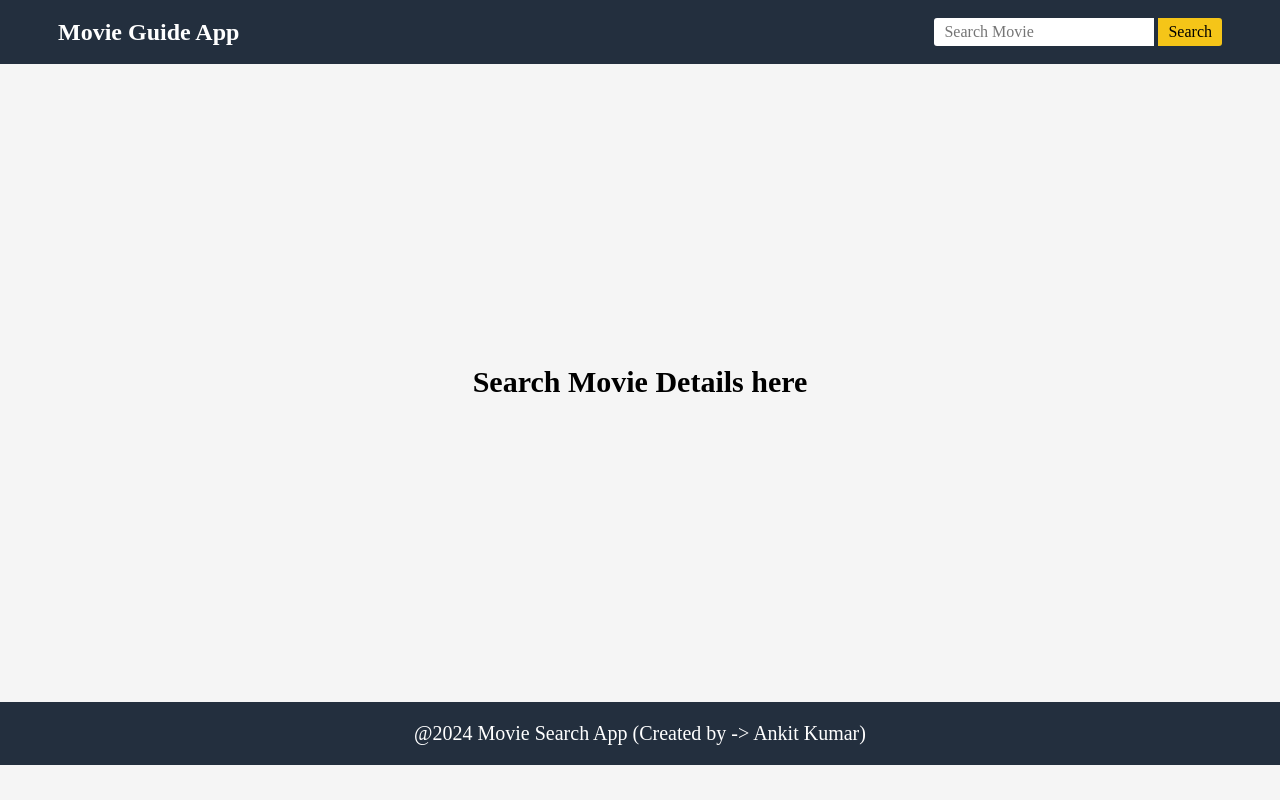
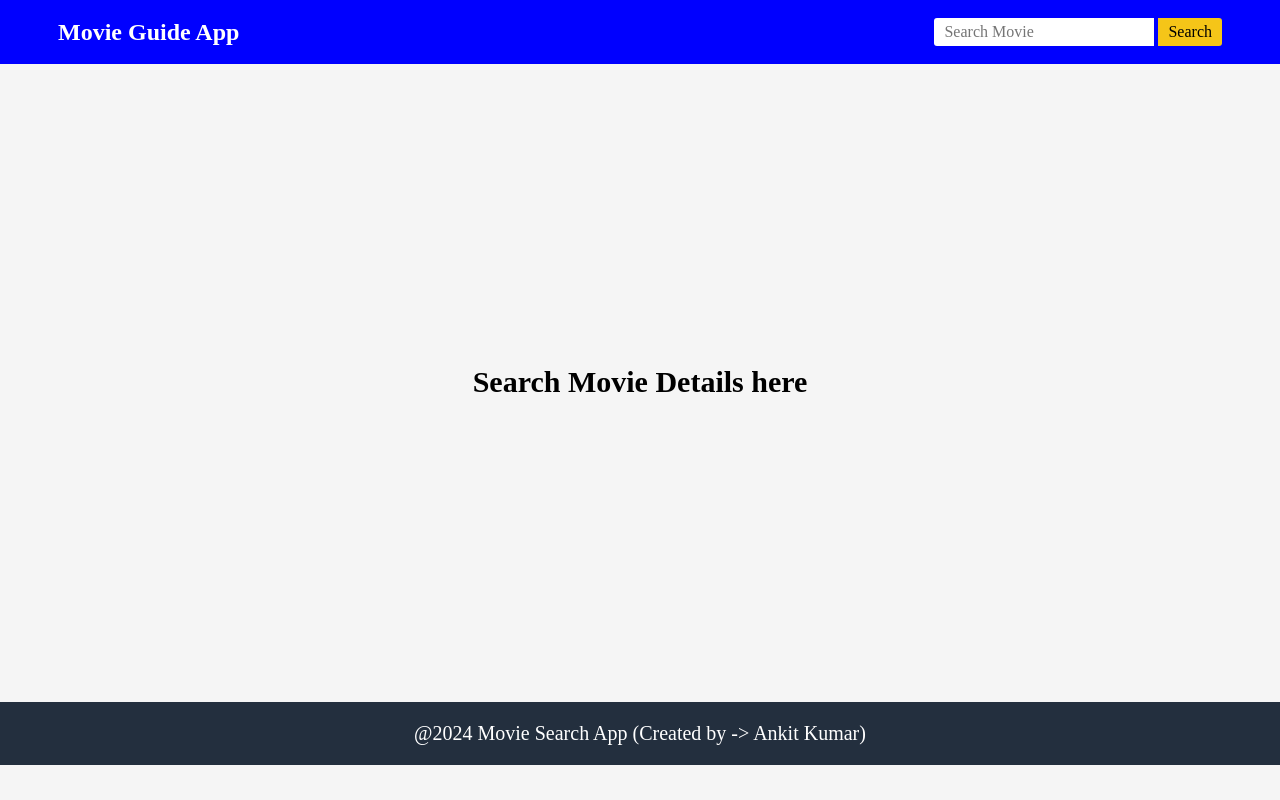
Before and after one commit to ar21052565/Movie_details, a plain HTML site: page index.html in a window 1280 px wide. Drawn offline with Linux system fonts and the light colour scheme.

Commit message:
Update styles.css

```diff
--- a/styles.css
+++ b/styles.css
@@ -9,7 +9,8 @@ body{
 }
 
 nav{
-    background-color: #232f3e;
+/*     background-color: #232f3e; */
+    background-color:blue;
     color: #fff;
 }
 .navbar{
```
